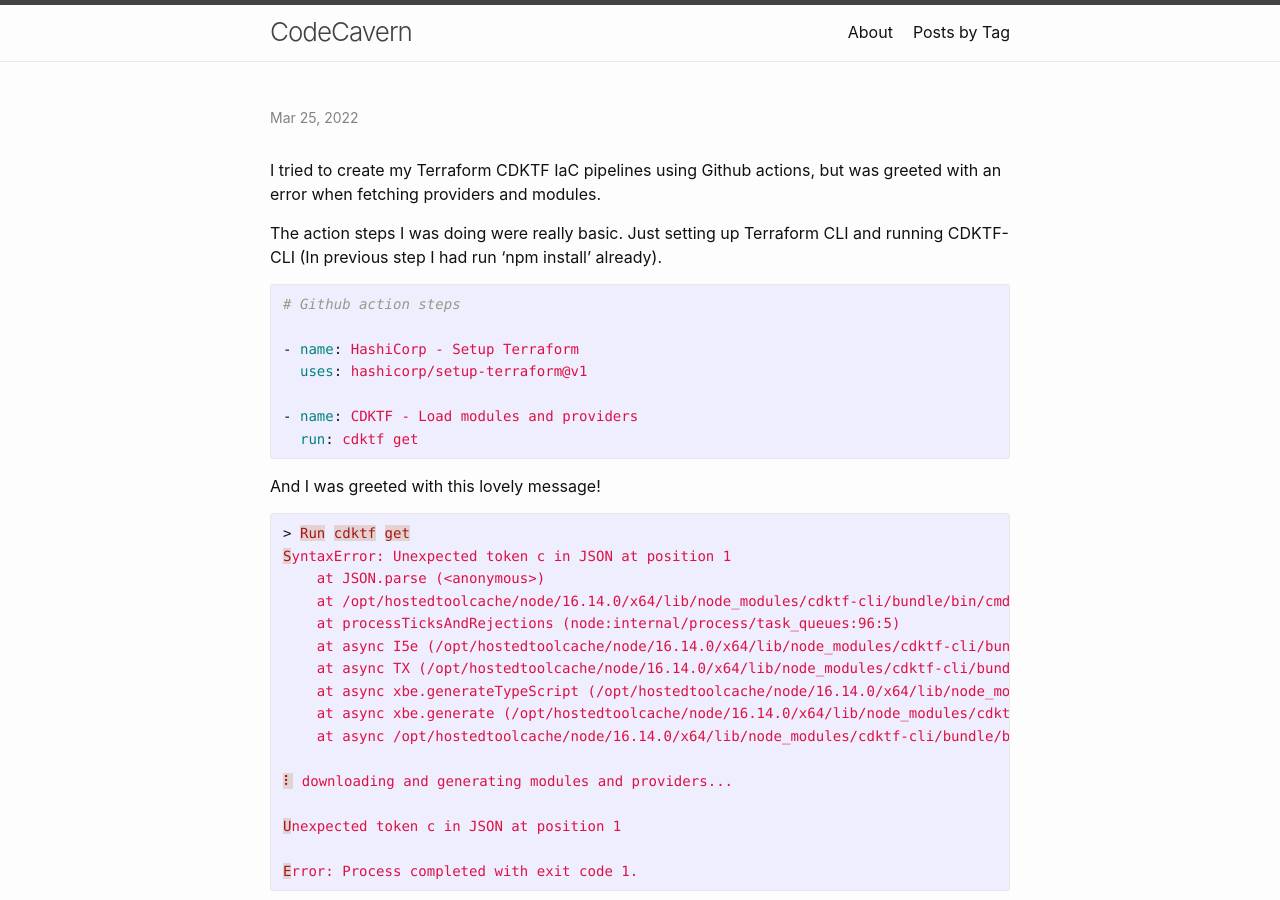
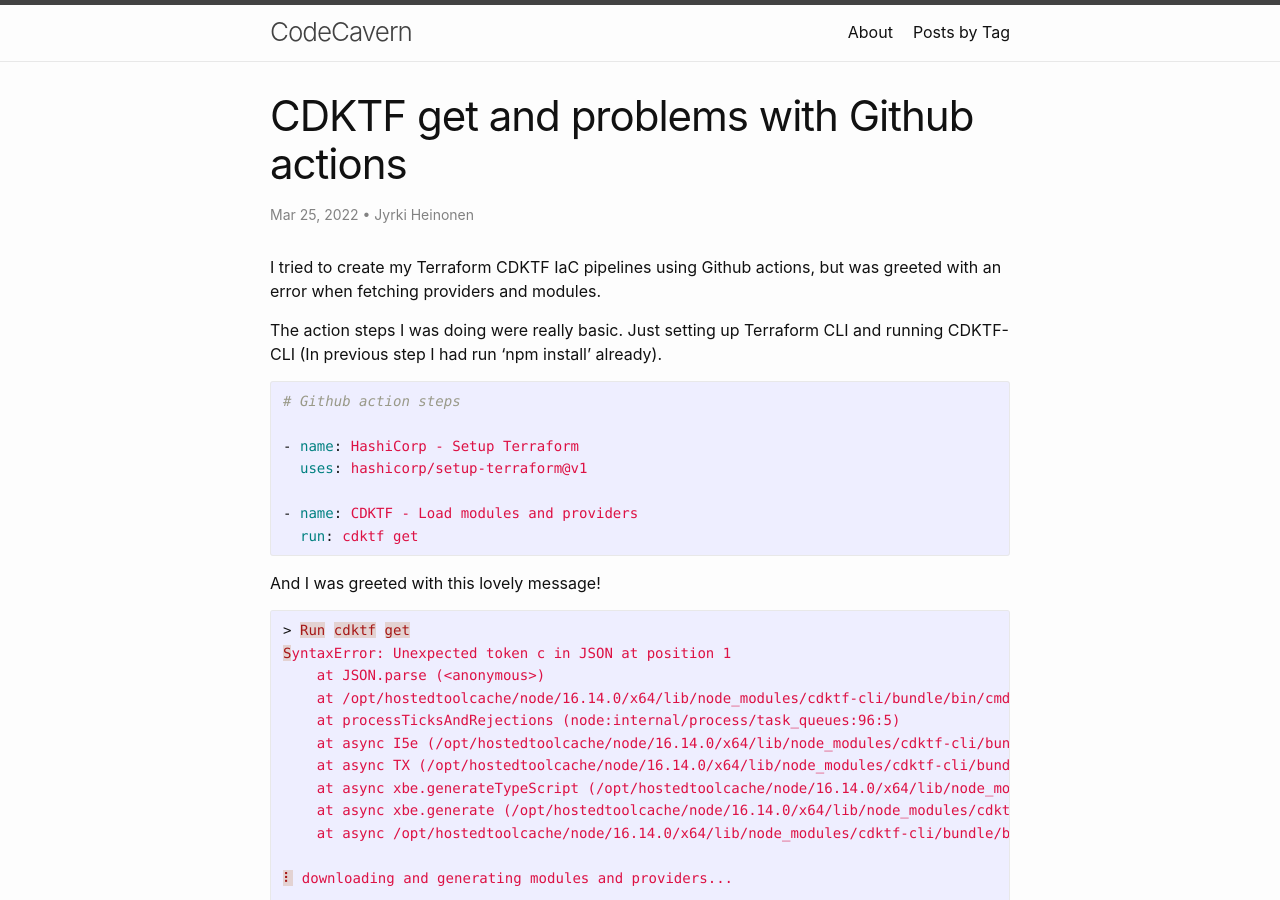
Before and after one commit to JyrkiHei/CodeCavern, a Jekyll site: the page built from _posts/2022-03-25-CDKTF-github-action-problems.md, in a window 1280 px wide and 900 px high. Built offline with Jekyll 4.4.1, drawn with Linux system fonts in a browser that asks for light colours; our own code applies the rules of GitHub Pages for plain Markdown files; comment, search, counter and statistics services are not loaded.

Commit message:
Update 2022-03-25-CDKTF-github-action-problems.md

```diff
--- a/_posts/2022-03-25-CDKTF-github-action-problems.md
+++ b/_posts/2022-03-25-CDKTF-github-action-problems.md
@@ -1,5 +1,5 @@
 ---
-title: 'CDKTF get' and problems with Github actions
+title: CDKTF get and problems with Github actions
 layout: post
 permalink: /2022/03/25/CDKTF-problems-github-actions
 date: 2022-03-25 12:00:00 +0200
```
